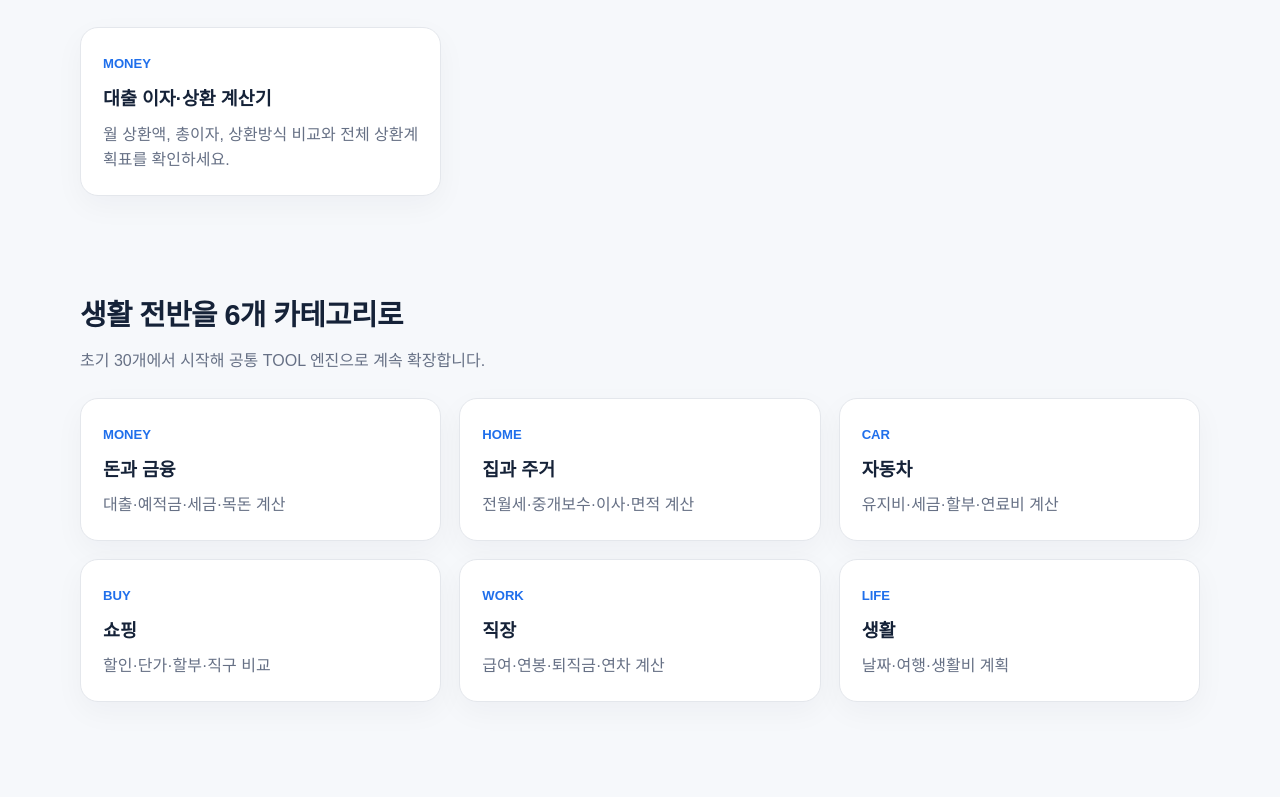
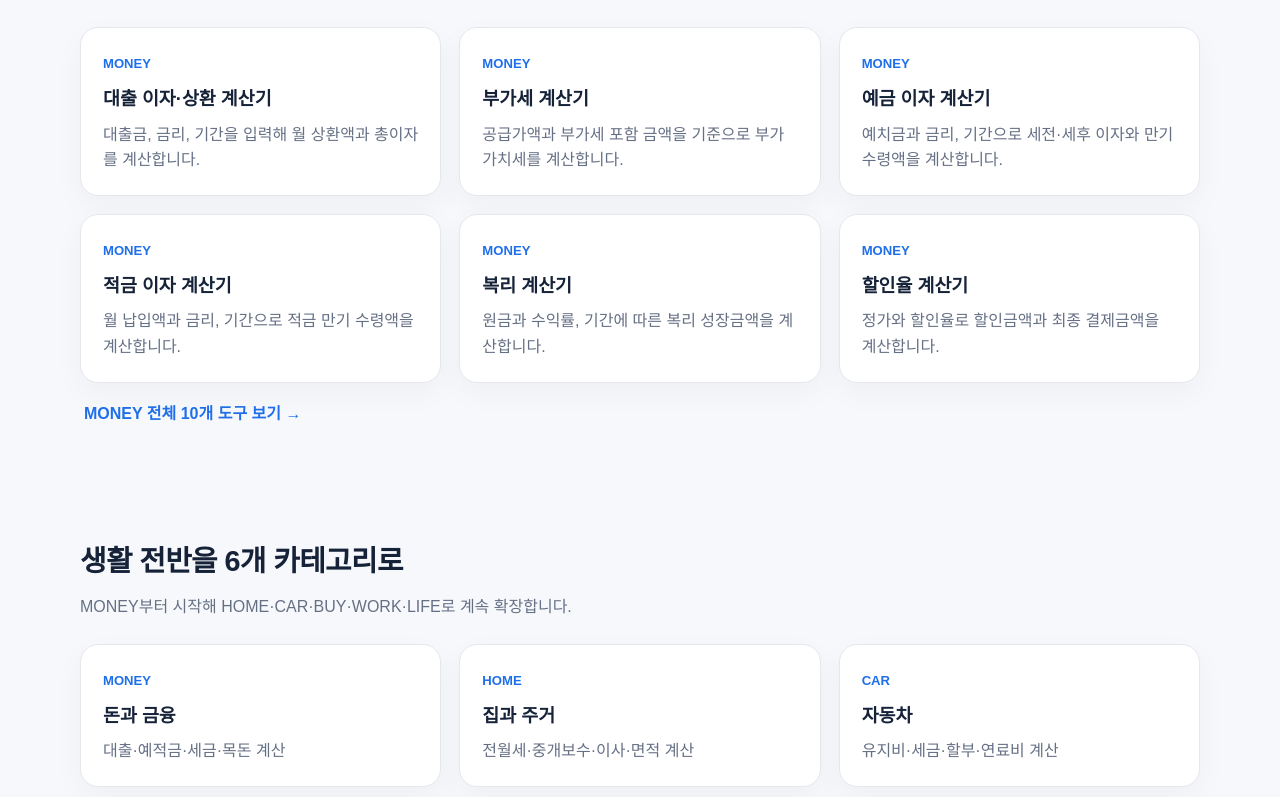
Before and after one commit to license-book/life-tools, a Next.js app: page / in a window 1280 px wide. Shown: the part 643-1440 px from the top of the page. Built offline with nearby package versions, Linux system fonts and the light colour scheme.

Commit message:
feat: connect home page to MONEY tools

```diff
--- a/app/page.tsx
+++ b/app/page.tsx
@@ -1,16 +1,19 @@
 import Link from "next/link";
 import SiteHeader from "@/components/layout/SiteHeader";
+import { getToolsByCategory } from "@/data/tools";
 
 const categories = [
-  ["MONEY", "돈과 금융", "대출·예적금·세금·목돈 계산"],
-  ["HOME", "집과 주거", "전월세·중개보수·이사·면적 계산"],
-  ["CAR", "자동차", "유지비·세금·할부·연료비 계산"],
-  ["BUY", "쇼핑", "할인·단가·할부·직구 비교"],
-  ["WORK", "직장", "급여·연봉·퇴직금·연차 계산"],
-  ["LIFE", "생활", "날짜·여행·생활비 계획"],
+  ["MONEY", "돈과 금융", "대출·예적금·세금·목돈 계산", "/money"],
+  ["HOME", "집과 주거", "전월세·중개보수·이사·면적 계산", "/home"],
+  ["CAR", "자동차", "유지비·세금·할부·연료비 계산", "/car"],
+  ["BUY", "쇼핑", "할인·단가·할부·직구 비교", "/buy"],
+  ["WORK", "직장", "급여·연봉·퇴직금·연차 계산", "/work"],
+  ["LIFE", "생활", "날짜·여행·생활비 계획", "/life"],
 ] as const;
 
 export default function HomePage() {
+  const moneyTools = getToolsByCategory("MONEY");
+
   return (
     <>
       <SiteHeader />
@@ -31,29 +34,32 @@ export default function HomePage() {
 
         <section className="section">
           <div className="container">
-            <h2>먼저 써볼 핵심 도구</h2>
-            <p className="section-intro">V1 첫 번째 도구부터 실제 생활 판단에 도움이 되는 상세 결과를 제공합니다.</p>
+            <h2>지금 바로 쓸 수 있는 MONEY 도구</h2>
+            <p className="section-intro">대출·예적금·세금·급여 계산까지 MONEY 도구 10개를 먼저 제공합니다.</p>
             <div className="grid">
-              <Link className="card" href="/tools/loan-calculator">
-                <span className="category-label">MONEY</span>
-                <h3>대출 이자·상환 계산기</h3>
-                <p>월 상환액, 총이자, 상환방식 비교와 전체 상환계획표를 확인하세요.</p>
-              </Link>
+              {moneyTools.slice(0, 6).map((tool) => (
+                <Link className="card" href={`/tools/${tool.slug}`} key={tool.slug}>
+                  <span className="category-label">MONEY</span>
+                  <h3>{tool.name}</h3>
+                  <p>{tool.shortDescription}</p>
+                </Link>
+              ))}
             </div>
+            <p style={{ marginTop: 18 }}><Link className="text-button" href="/money">MONEY 전체 10개 도구 보기 →</Link></p>
           </div>
         </section>
 
         <section className="section">
           <div className="container">
             <h2>생활 전반을 6개 카테고리로</h2>
-            <p className="section-intro">초기 30개에서 시작해 공통 TOOL 엔진으로 계속 확장합니다.</p>
+            <p className="section-intro">MONEY부터 시작해 HOME·CAR·BUY·WORK·LIFE로 계속 확장합니다.</p>
             <div className="grid">
-              {categories.map(([code, title, description]) => (
-                <article className="card" key={code}>
+              {categories.map(([code, title, description, href]) => (
+                <Link className="card" key={code} href={href}>
                   <span className="category-label">{code}</span>
                   <h3>{title}</h3>
                   <p>{description}</p>
-                </article>
+                </Link>
               ))}
             </div>
           </div>
```
